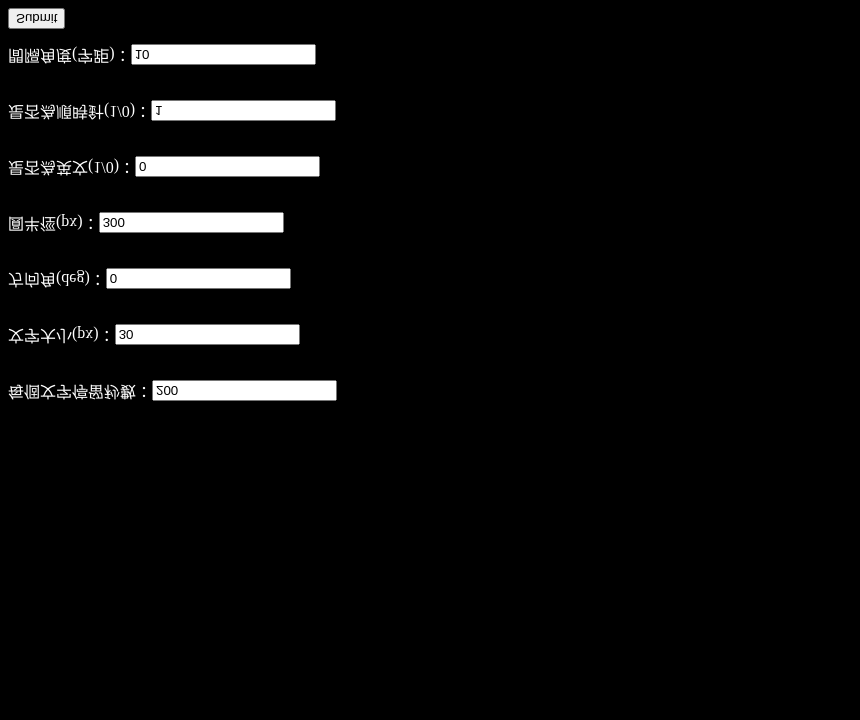
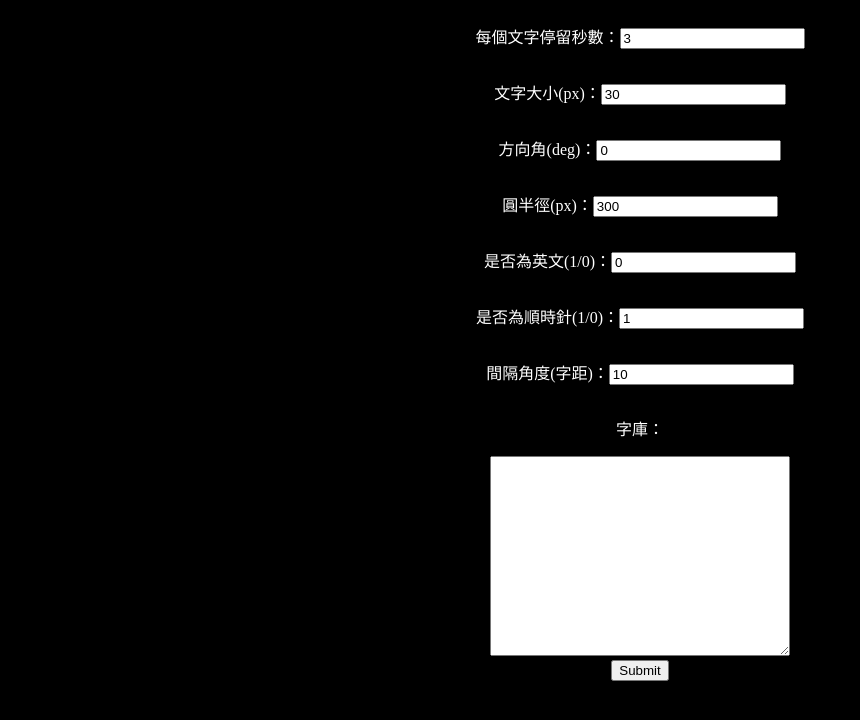
Before and after one commit to w4a2y4/SocialARDisplay, a plain HTML site: page form.html in a window 1280 px wide. Shown: the whole page, without its empty margins (0-860 px from the left). Drawn offline with nearby package versions, Linux system fonts and the light colour scheme.

Commit message:
Input dictionary

```diff
--- a/form.html
+++ b/form.html
@@ -11,25 +11,28 @@
 <body>
 	<form id="userInput" action="/mHCI/proprototype.html">
 		<div class="inputBox">
-			<p>每個文字停留秒數： </p><input type="number" id="SEC" value="200" />
+			<p>每個文字停留秒數： </p><input type="number" id="SEC" value="3" />
 		</div>
 		<div class="inputBox">
-			<p>文字大小(px)： </p><input type="number" id="FONTSIZE" value="30" />
+			<p>文字大小(px)：    </p><input type="number" id="FONTSIZE" value="30" />
 		</div>
 		<div class="inputBox">
-			<p>方向角(deg)： </p><input type="number" id="ANGLE" value="0" />
+			<p>方向角(deg)：     </p><input type="number" id="ANGLE" value="0" />
 		</div>
 		<div class="inputBox">
-			<p>圓半徑(px)： </p><input type="number" id="RADIUS" value="300" />
+			<p>圓半徑(px)：      </p><input type="number" id="RADIUS" value="300" />
 		</div>
 		<div class="inputBox">
-			<p>是否為英文(1/0)： </p><input type="number" id="ENG" value="0" />
+			<p>是否為英文(1/0)：  </p><input type="number" id="ENG" value="0" />
 		</div>
 		<div class="inputBox">
 			<p>是否為順時針(1/0)： </p><input type="number" id="CLOCKWISE" value="1" />
 		</div>
 		<div class="inputBox">
-			<p>間隔角度(字距)： </p><input type="number" id="SPACE" value="10" />
+			<p>間隔角度(字距)：    </p><input type="number" id="SPACE" value="10" />
+		</div>
+		<div class="inputBox">
+			<p id="diction">字庫：</p><textarea id="DICT"></textarea>
 		</div>
 		<div class="inputBox">
 			<input id='submit' type="submit" value="Submit">
@@ -44,7 +47,8 @@
 				RADIUS: +$("#RADIUS").val(),
 				ENG: +$("#ENG").val(),
 				CLOCKWISE: +$("#CLOCKWISE").val(),
-				SPACE: +$("#SPACE").val()
+				SPACE: +$("#SPACE").val(),
+				DICT: $("#DICT").val()
 			}))
 		});
 	</script>
--- a/main.css
+++ b/main.css
@@ -6,7 +6,7 @@
 
 body {
 	background-color: black;
-	transform: scale(1,-1);
+	//transform: scale(1,-1);
 }
 
 h1 {
@@ -16,10 +16,27 @@ h1 {
 	text-align:center;
 }
 
+.inputBox {
+	margin: auto;
+	text-align:center;
+}
+
 .inputBox p{
 	display: inline-block;
 	color: white;
+	right: 50%;
 }
+
 .inputBox input{
 	display: inline-block;
+	left: 50%;
 }
+
+textarea {
+	width: 300px;
+	height: 200px;
+}
+
+#diction {
+	display: block;
+}
--- a/settings.js
+++ b/settings.js
@@ -1 +1 @@
-const FILE = "http://localhost/mHCI/test.txt";
+// const FILE = "http://localhost/mHCI/test.txt";
```
Also changed, not shown: function.js (+52 -11 lines), proprototype.html (+4 -2 lines).
